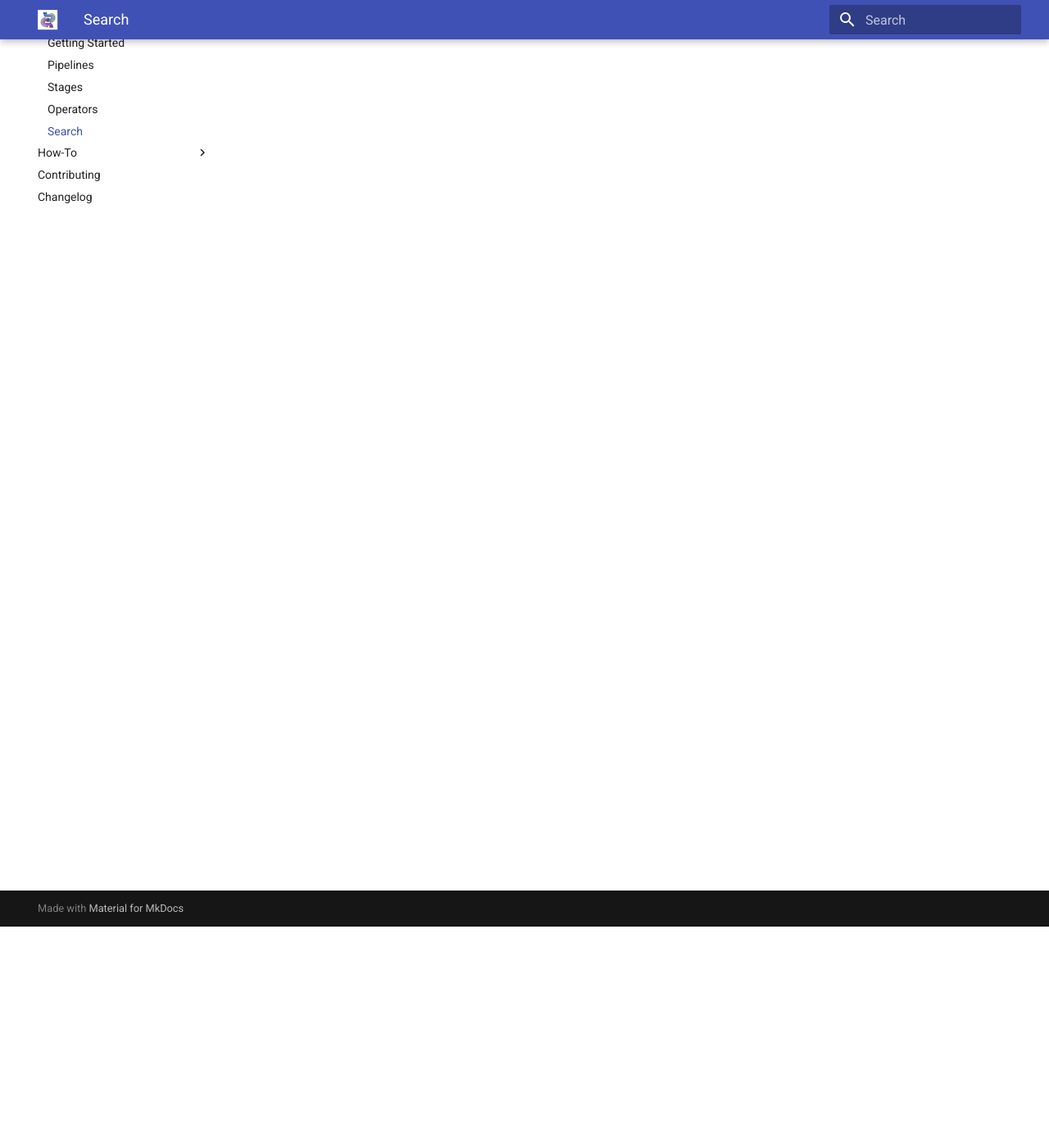
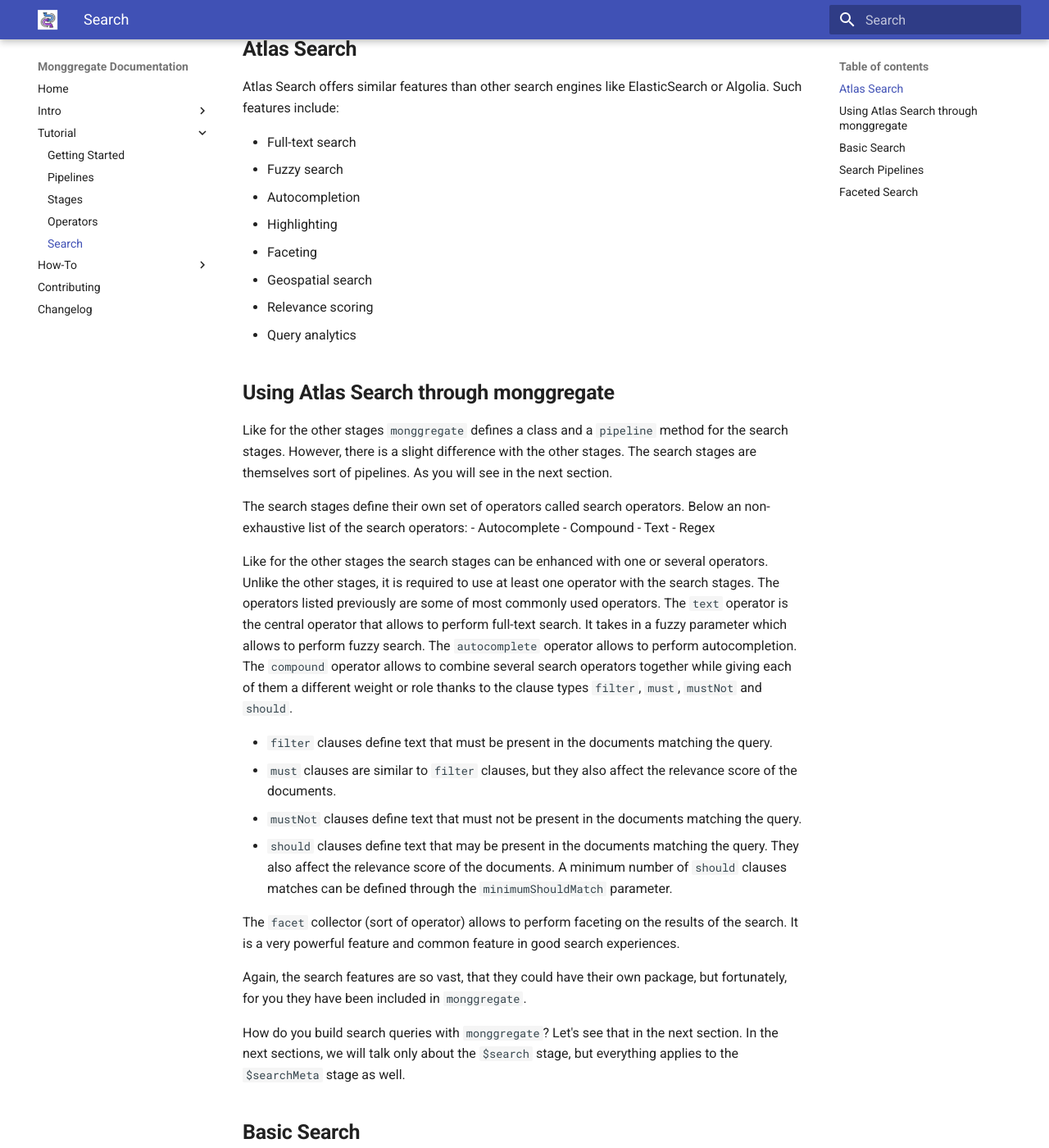
Before and after one commit to VianneyMI/monggregate, an MkDocs documentation site: the page built from docs/tutorial/search.md, in a window 1280 px wide and 1400 px high, scrolled down 270 px. Shown: the whole window at 82% size. Built offline with MkDocs 1.6.1 and Material for MkDocs 9.7.7, drawn with Linux system fonts in a browser that asks for light colours; some of the changed text lies outside the part shown.

Commit message:
Working on search docs

````diff
--- a/docs/tutorial/search.md
+++ b/docs/tutorial/search.md
@@ -1 +1,104 @@
-Coming soon !
+The aggregation framework provide advanced search functionalities through the `$search` and `$searchMeta` stages.
+
+Note: the `$search` and `$searchMeta` stages are only available with MongoDB Atlas.
+
+## **Atlas Search**
+
+Atlas Search offers similar features than other search engines like ElasticSearch or Algolia.
+Such features include:
+
+- Full-text search
+- Fuzzy search
+- Autocompletion
+- Highlighting
+- Faceting
+- Geospatial search
+- Relevance scoring
+- Query analytics
+
+## **Using Atlas Search through monggregate**
+
+Like for the other stages `monggregate` defines a class and a `pipeline` method for the search stages.
+However, there is a slight difference with the other stages. The search stages are themselves sort of pipelines.
+As you will see in the next section.
+
+The search stages define their own set of operators called search operators.
+Below an non-exhaustive list of the search operators:
+- Autocomplete
+- Compound
+- Text
+- Regex
+
+Like for the other stages the search stages can be enhanced with one or several operators. Unlike the other stages, it is required to use at least one operator with the search stages.
+The operators listed previously are some of most commonly used operators. The `text` operator is the central operator that allows to perform full-text search. It takes in a fuzzy parameter which allows to perform fuzzy search.
+The `autocomplete` operator allows to perform autocompletion.
+The `compound` operator allows to combine several search operators together while giving each of them a different weight or role thanks to the clause types `filter`, `must`, `mustNot` and `should`.
+
+* `filter` clauses define text that must be present in the documents matching the query.
+* `must` clauses are similar to `filter` clauses, but they also affect the relevance score of the documents.
+* `mustNot` clauses define text that must not be present in the documents matching the query.
+* `should` clauses define text that may be present in the documents matching the query. They also affect the relevance score of the documents. A minimum number of `should` clauses matches can be defined through the `minimumShouldMatch` parameter.
+
+The `facet` collector (sort of operator) allows to perform faceting on the results of the search. It is a very powerful feature and common feature in good search experiences.
+
+Again, the search features are so vast, that they could have their own package, but fortunately, for you they have been included in `monggregate`.
+
+How do you build search queries with `monggregate`? Let's see that in the next section.
+In the next sections, we will talk only about the `$search` stage, but everything applies to the `$searchMeta` stage as well.
+
+## **Basic Search**
+
+
+## **Search Pipelines**
+
+
+The search stages can be composed of multiple search operators, thus defining a compound search.
+As such, unlike for other stages, calling the `search` method on a `pipeline` object several times will not add a new `search` stage every time. Instead, every call will complete the previous `search` stage by appending a new clause.
+Note: The `$search` stage has to be the first stage of the pipeline.
+
+As an example, the following code:
+```python
+pipeline.search(
+        index="fruits",
+        operator_name="compound"
+    ).search(
+        clause_type="must",
+        query="varieties",
+        path="description"
+    ).search(
+        clause_type="mustNot",
+        query="apples",
+        path="description"
+    )
+```
+will generate the following pipeline:
+```json
+[
+    {
+        "$search": {
+            "index": "fruits",
+            "compound": {
+                "must": {
+                    "query": "varieties",
+                    "path": "description"
+                },
+                "mustNot": {
+                    "query": "apples",
+                    "path": "description"
+                }
+            }
+        }
+    }
+]
+```
+
+This example is copied from MongoDB official doc and has just been adapted to `monggregate` syntax.
+Let's review what is going on here.
+
+The first search call, initializes a `$search` stage with an "empty" `compound` operator.
+The second search call, completes the `compound` operator by adding a `must` clause.
+The third search call, appends a `mustNot` clause to the `compound` operator.
+
+At the end, the generated query will return documents containing the word "varieties" in the "description" field, but not containing the word "apples" in the "description" field.
+
+## **Faceted Search**
````
Also changed, not shown: docs/intro/mongodb-umbrella.md (+2 -1 lines), docs/tutorial/vector-search.md (added, +1 -0 lines).
